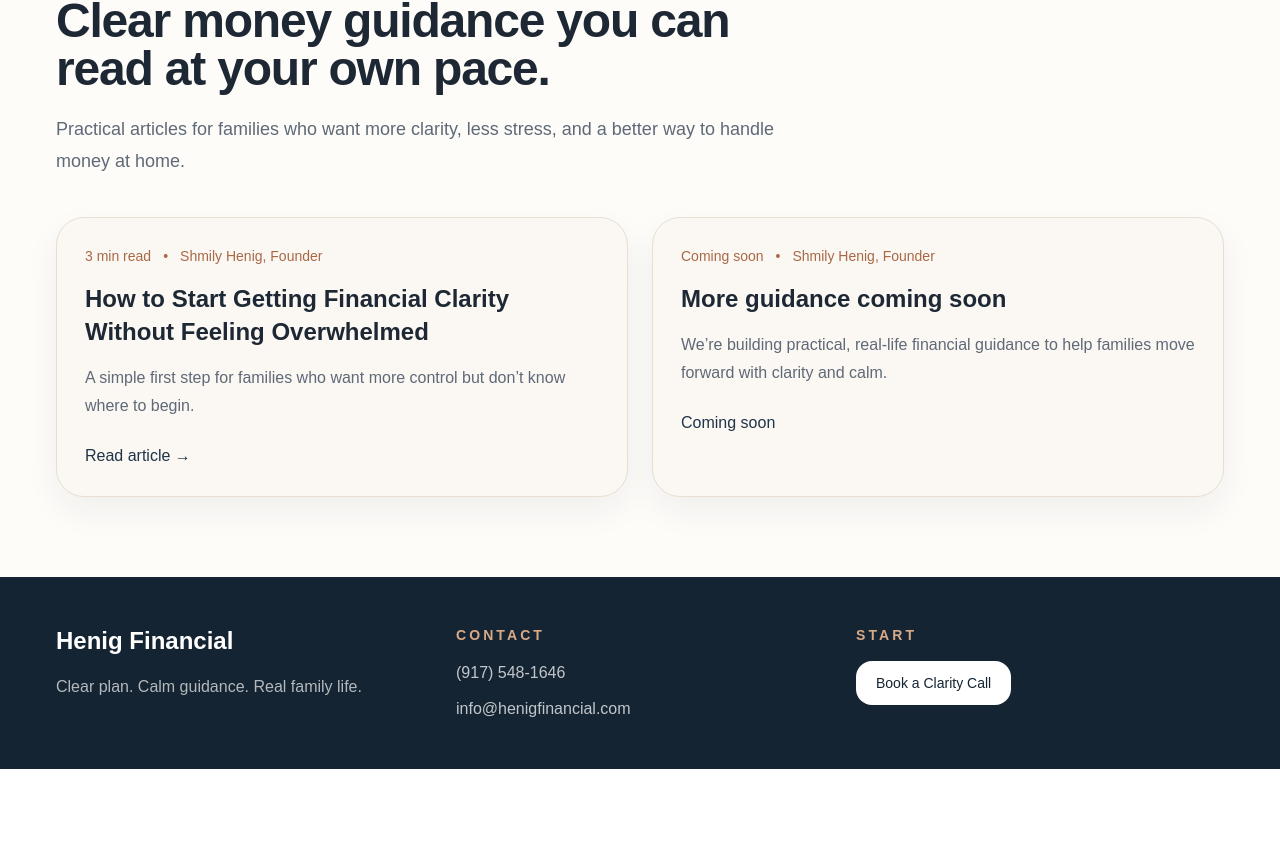
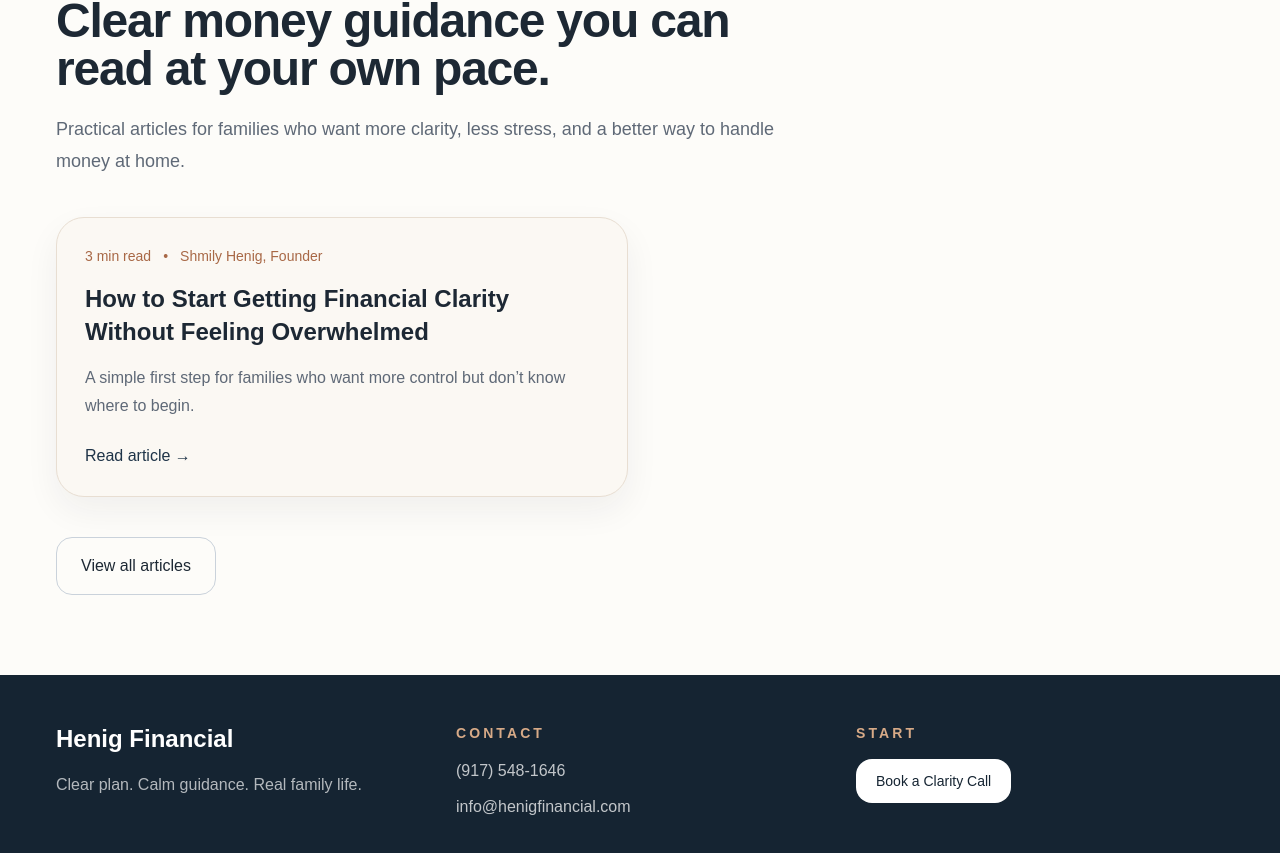
Before and after one commit to samuelhenig/henig-financial, a Next.js app: page / in a window 1280 px wide. Shown: the part 1027-1880 px from the top of the page. Before the commit the page ends 1796 px from the top, so only its background shows below. Built offline with nearby package versions, Linux system fonts and the light colour scheme.

Commit message:
Update page.js

```diff
--- a/src/app/page.js
+++ b/src/app/page.js
@@ -1,28 +1,11 @@
 import Header from "./components/Header";
+import { articles } from "./data/articles";
 
 export default function Page() {
-  const articles = [
-    {
-      title: "How to Start Getting Financial Clarity Without Feeling Overwhelmed",
-      description:
-        "A simple first step for families who want more control but don’t know where to begin.",
-      readTime: "3 min read",
-      author: "Shmily Henig, Founder",
-      href: "/articles/start-financial-clarity",
-    },
-    {
-      title: "More guidance coming soon",
-      description:
-        "We’re building practical, real-life financial guidance to help families move forward with clarity and calm.",
-      readTime: "Coming soon",
-      author: "Shmily Henig, Founder",
-      href: "#",
-    },
-  ];
+  const homepageArticles = articles.slice(0, 2);
 
   return (
     <main className="min-h-screen bg-[#FBF8F3] text-[#1D2834]">
-
       <Header />
 
       <section className="mx-auto grid max-w-7xl gap-10 px-6 py-20 md:px-10 lg:grid-cols-[1fr_0.9fr] lg:items-center lg:px-14 lg:py-28">
@@ -101,7 +84,7 @@ export default function Page() {
           </div>
 
           <div className="mt-10 grid gap-6 md:grid-cols-2">
-            {articles.map((article) => (
+            {homepageArticles.map((article) => (
               <article
                 key={article.title}
                 className="rounded-[28px] border border-[#E8DED2] bg-[#FBF8F3] p-7 shadow-[0_14px_34px_rgba(29,40,52,0.06)]"
@@ -124,10 +107,19 @@ export default function Page() {
                   href={article.href}
                   className="mt-6 inline-block font-medium text-[#1F3448] hover:underline"
                 >
-                  {article.href === "#" ? "Coming soon" : "Read article →"}
+                  Read article →
                 </a>
               </article>
             ))}
+          </div>
+
+          <div className="mt-10">
+            <a
+              href="/articles"
+              className="inline-block rounded-2xl border border-[#CAD2DB] px-6 py-4 font-medium text-[#1D2834] hover:bg-[#F4EFE8]"
+            >
+              View all articles
+            </a>
           </div>
         </div>
       </section>
@@ -173,7 +165,6 @@ export default function Page() {
           </div>
         </div>
       </footer>
-
     </main>
   );
 }
```
